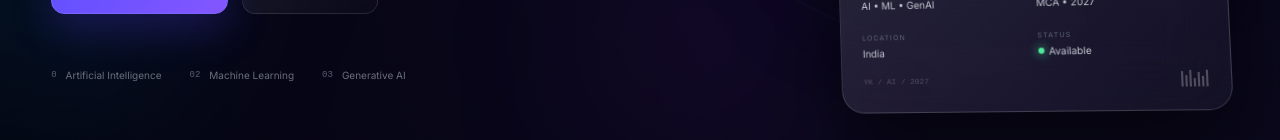
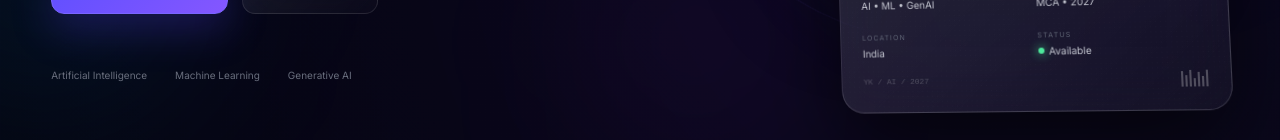
Before and after one commit to Anuj2615/Portfolio.io, a React (Vite) app: page / in a window 1280 px wide. Shown: the part 660-800 px from the top of the page. Built offline with nearby package versions, Linux system fonts and the light colour scheme.

Commit message:
Pages is updated

```diff
--- a/src/App.jsx
+++ b/src/App.jsx
@@ -157,17 +157,17 @@ function App() {
 
           <div className="miniTech">
             <div>
-              <span>0</span>
+
               <p>Artificial Intelligence</p>
             </div>
 
             <div>
-              <span>02</span>
+
               <p>Machine Learning</p>
             </div>
 
             <div>
-              <span>03</span>
+
               <p>Generative AI</p>
             </div>
           </div>
--- a/vite.config.js
+++ b/vite.config.js
@@ -3,5 +3,5 @@ import react from "@vitejs/plugin-react";
 
 export default defineConfig({
   plugins: [react()],
-  base: "/portfolio.io/",
+  base: "/",
 });
```
